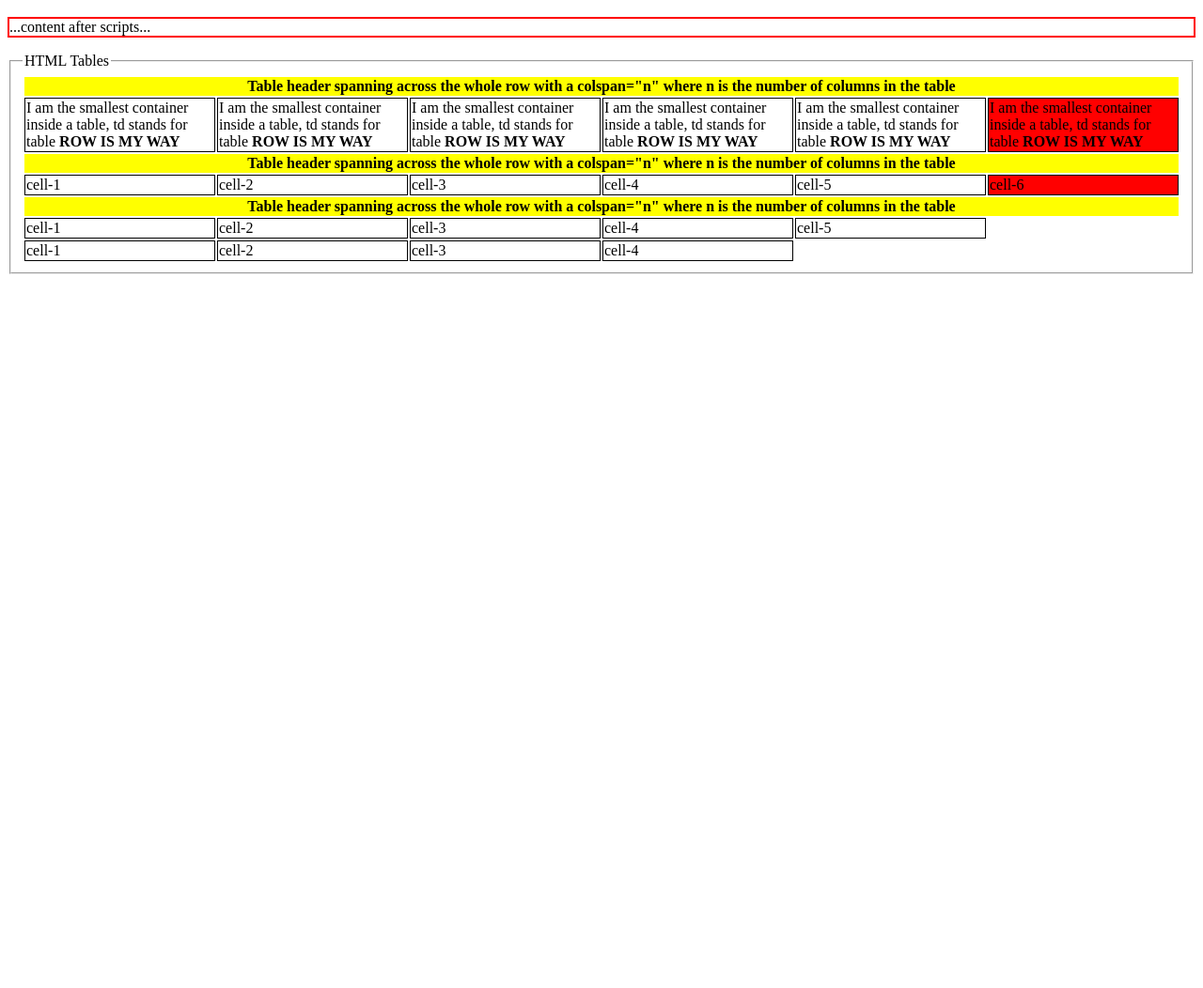
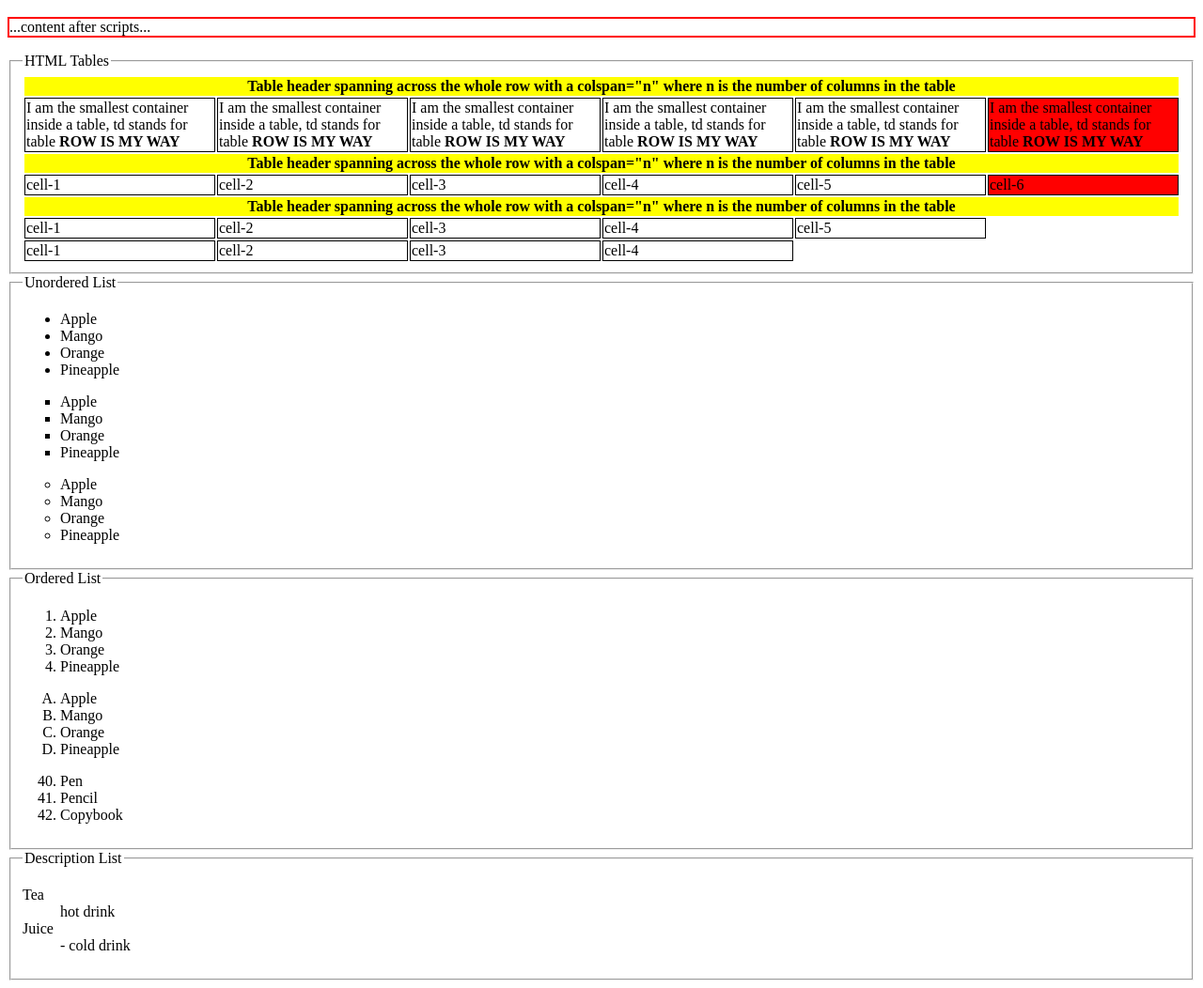
Before and after one commit to kotesh-arya/sadypai-FE-2024, a plain HTML site: page index.html in a window 1280 px wide. Shown: the part 753-1805 px from the top of the page at 94% size. Before the commit the page ends 1053 px from the top, so only its background shows below. Drawn offline with Linux system fonts and the light colour scheme.

Commit message:
ADD: Ordered, Unordered and Description list in HTML

```diff
--- a/index.html
+++ b/index.html
@@ -155,6 +155,63 @@ UNCOMMENT THESE TWO SCRIPTS TO SEE DEFERRED SCRIPT EXECUTION IN ACTION
       </tr>
     </table>
   </fieldset>
+
+  <fieldset>
+    <legend>Unordered List</legend>
+
+    <ul>
+      <li>Apple</li>
+      <li>Mango</li>
+      <li>Orange</li>
+      <li>Pineapple</li>
+    </ul>
+    <ul type="square">
+      <li>Apple</li>
+      <li>Mango</li>
+      <li>Orange</li>
+      <li>Pineapple</li>
+    </ul>
+
+    <ul type="circle">
+      <li>Apple</li>
+      <li>Mango</li>
+      <li>Orange</li>
+      <li>Pineapple</li>
+    </ul>
+  </fieldset>
+
+  <fieldset>
+    <legend>Ordered List</legend>
+
+    <ol>
+      <li>Apple</li>
+      <li>Mango</li>
+      <li>Orange</li>
+      <li>Pineapple</li>
+    </ol>
+
+    <ol type="A">
+      <li>Apple</li>
+      <li>Mango</li>
+      <li>Orange</li>
+      <li>Pineapple</li>
+    </ol>
+
+    <ol start="40">
+      <li>Pen</li>
+      <li>Pencil</li>
+      <li>Copybook</li>
+    </ol>
+  </fieldset>
+  <fieldset>
+    <legend>Description List</legend>
+    <dl>
+      <dt>Tea</dt>
+      <dd>hot drink</dd>
+      <dt>Juice</dt>
+      <dd>- cold drink</dd>
+    </dl>
+  </fieldset>
 </body>
 <!-- </html> -->
 
```
